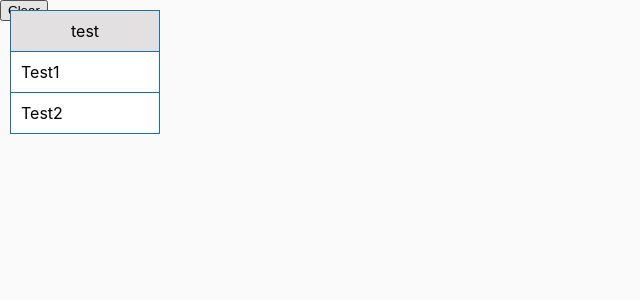
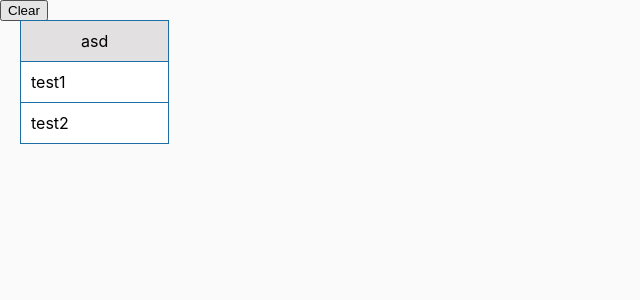
Before and after one commit to ganinw13120/ER-Drawer, a React (Create React App) app: page / in a window 1280 px wide. Shown: the top 300 px of the page, without its empty margins (0-640 px from the left). Built offline with nearby package versions, Linux system fonts and the light colour scheme.

Commit message:
feat: display snap points

```diff
--- a/src/App.css
+++ b/src/App.css
@@ -11,15 +11,18 @@
 }
 
 .box {
-  background-color: white;
-  border: 1px solid #1C6EA4;
   position: absolute;
+  cursor: grab;
   margin : 10px;
+  padding : 10px;
 }
 
-.box:hover {
+.box-inner-container {
+  border : 1px solid #1C6EA4;
+  background-color: white;
+}
+.box-inner-container:hover {
   background-color: #f0efef;
-  cursor: grab;
 }
 
 .box-header {
@@ -30,5 +33,10 @@
 }
 .box-detail {
   border-top : 1px solid #1C6EA4;
+  top : 0;
   padding : 10px;
 }
+.box-detail-container {
+  position: relative;
+  height: 100px;
+}
--- a/src/components/Drawer.tsx
+++ b/src/components/Drawer.tsx
@@ -16,16 +16,34 @@ type Line = {
 
 type Box = {
     ref: React.RefObject<HTMLDivElement>
-    title: string
-    entities: Array<string>
+    title: BoxTitle
+    entities: Array<BoxEntity>
     isHover: boolean
-    pos : Position
+    pos: Position
+}
+
+type BoxTitle = {
+    text: string
+    ref: React.RefObject<HTMLDivElement>
+}
+
+type BoxEntity = {
+    text: string
+    ref: React.RefObject<HTMLDivElement>
 }
 
 enum HoverType {
     None,
     Div,
-    Svg
+    Svg,
+    Point
+}
+
+type Point = {
+    box : Box
+    ref : React.RefObject<SVGElement>
+    pos : Position
+    isHover : boolean
 }
 
 const Drawer: React.FC<DrawerProps> = () => {
@@ -36,6 +54,8 @@ const Drawer: React.FC<DrawerProps> = () => {
 
     const [lines, setLines] = useState<Array<Line>>([]);
 
+    const [points, setPoints] = useState<Array<Point>>([]);
+
     const [boxes, setBoxes] = useState<Array<Box>>([]);
 
     const [hoverType, setHoverType] = useState<HoverType>(HoverType.None);
@@ -44,20 +64,35 @@ const Drawer: React.FC<DrawerProps> = () => {
 
     useEffect(() => {
         const ref = React.createRef<HTMLDivElement>();
+        const refTitle = React.createRef<HTMLDivElement>();
+        const refEntity1 = React.createRef<HTMLDivElement>();
+        const refEntity2 = React.createRef<HTMLDivElement>();
         const testBoxes: Array<Box> = [
             {
                 ref: ref,
-                title: "test",
-                entities: ['Test1', 'Test2'],
+                title: {
+                    text: 'asd',
+                    ref: refTitle
+                },
+                entities: [
+                    {
+                        text: 'test1',
+                        ref: refEntity1,
+                    },
+                    {
+                        text: 'test2',
+                        ref: refEntity2,
+                    }
+                ],
                 isHover: false,
-                pos : {
-                    x : 0,
-                    y : 0
+                pos: {
+                    x: 0,
+                    y: 0
                 }
             },
         ];
         setBoxes(testBoxes);
-    }, [])
+    }, []);
 
     const handleMouseMove = (e: React.MouseEvent<HTMLDivElement>) => {
         if (!isMouseClick) return;
@@ -65,24 +100,24 @@ const Drawer: React.FC<DrawerProps> = () => {
             x: e.pageX,
             y: e.pageY
         }
-        if (hoverType===HoverType.Div) {
-            const box = boxes.find(e=>e.isHover);
+        if (hoverType === HoverType.Div) {
+            const box = boxes.find(e => e.isHover);
             if (!box || !pivotPosition) {
                 console.log('error while finding draging box');
                 return;
             }
-            const newPos : Position = {
-                x : box.pos.x + (current.x - pivotPosition.x),
-                y : box.pos.y + (current.y - pivotPosition.y)
+            const newPos: Position = {
+                x: box.pos.x + (current.x - pivotPosition.x),
+                y: box.pos.y + (current.y - pivotPosition.y)
             }
             setPivotPosition(current);
-            setBoxes(prev=>{
+            setBoxes(prev => {
                 const temp = [...prev];
-                temp.find(e=>e.isHover)!.pos = newPos;
+                temp.find(e => e.isHover)!.pos = newPos;
                 return temp;
             })
         }
-        else if (hoverType===HoverType.Svg) {
+        else if (hoverType === HoverType.Svg) {
             setLines(prev => {
                 const temp = [...prev];
                 if (!temp.find(e => e.isFocus)) return temp;
@@ -97,7 +132,7 @@ const Drawer: React.FC<DrawerProps> = () => {
             x: e.pageX,
             y: e.pageY
         }
-        if (boxes.find(e=>e.isHover)) {
+        if (boxes.find(e => e.isHover)) {
             setHoverType(HoverType.Div);
             setPivotPosition(current);
         }
@@ -146,27 +181,116 @@ const Drawer: React.FC<DrawerProps> = () => {
         return <path d={path} stroke="black" fill="transparent" stroke-width="2" />
     }
 
+    const generatePointElement = (): ReactElement[] => {
+        const _points: ReactElement[] = [];
+        points.forEach((e, key) => {
+            _points.push(generatePoint(e.pos, key));
+        })
+        return _points;
+    }
+
+    const generatePoint = (pos: Position, key : number): ReactElement => {
+        const pointR = 2.5;
+        return <React.Fragment key={key}>
+            <svg onMouseEnter={()=>{onHoverPoint(key)}} onMouseLeave={()=>{onUnHoverPoint(key)}} key={key} style={{cursor : 'pointer', position: 'absolute', top: 0, zIndex: 10, width: `${pointR * 4}px`, height: `${pointR * 4}px`, transform: `translate(${pos.x - (pointR * 2)}px, ${pos.y + (pointR * 2)}px)` }}>
+                <circle cx={pointR * 2} cy={pointR * 2} r={pointR * 2} fill="red" />
+            </svg>
+        </React.Fragment>
+    }
+
     const onClear = () => {
         setLines([]);
     }
 
-    const onHoverDiv = (key : number) => {
+    const onHoverDiv = (key: number) => {
         if (isMouseClick) return;
-        setBoxes(prev=>{
+        setBoxes(prev => {
             const temp = [...prev];
             temp[key].isHover = true;
             return temp;
         })
     }
 
-    const onUnHoverDiv = (key : number) => {
+    const onUnHoverDiv = (key: number) => {
         if (isMouseClick) return;
-        setBoxes(prev=>{
+        setBoxes(prev => {
             const temp = [...prev];
             temp[key].isHover = false;
             return temp;
         })
     }
+
+    const onHoverPoint = (key : number) => {
+        setPoints(prev=>{
+            const temp = [...prev];
+            temp[key].isHover=true;
+            return temp;
+        })
+    }
+
+    const onUnHoverPoint = (key : number) => {
+        setPoints(prev=>{
+            const temp = [...prev];
+            temp[key].isHover=false;
+            return temp;
+        })
+    }
+
+    useEffect(()=>{
+        console.log(points.map(v=>v.isHover))
+    }, [points])
+
+    useEffect(() => {
+        const _points: Array<Point> = [];
+        boxes.filter(e=>e.isHover).forEach(e => {
+            const TitleL = React.createRef<SVGElement>();
+            const TitleR = React.createRef<SVGElement>();
+            _points.push({
+                isHover : false,
+                ref : TitleL,
+                box : e,
+                pos : {
+                    x: 0,
+                    y: e.title.ref.current!.clientHeight / 2,
+                }
+            })
+            _points.push({
+                isHover : false,
+                ref : TitleR,
+                box : e,
+                pos : {
+                    x: e.title.ref.current!.offsetWidth,
+                    y: e.title.ref.current!.offsetHeight / 2,
+                }
+            })
+            let sum = e.title.ref.current!.offsetHeight;
+            e.entities.forEach(en => {
+                const L = React.createRef<SVGElement>();
+                const R = React.createRef<SVGElement>();
+                _points.push({
+                    isHover : false,
+                    ref : L,
+                    box : e,
+                    pos : {
+                        x: 0,
+                        y: ( en.ref.current!.clientHeight / 2) + sum,
+                    }
+                })
+                _points.push({
+                    isHover : false,
+                    ref : R,
+                    box : e,
+                    pos : {
+                        x: en.ref.current!.offsetWidth,
+                        y: ( en.ref.current!.clientHeight / 2) + sum,
+                    }
+                })
+                sum += en.ref.current!.clientHeight;
+            })
+        })
+        setPoints(_points);
+    }, [boxes])
+
     return (
         <>
             <button onClick={onClear} style={{ position: 'absolute' }}>Clear</button>
@@ -174,10 +298,10 @@ const Drawer: React.FC<DrawerProps> = () => {
                 {(() => {
                     let _boxes: Array<ReactElement> = [];
                     boxes.forEach((e, key) => {
-                        _boxes.push(<>
+                        _boxes.push(<React.Fragment key={key}>
                             <div className='box'
                                 style={{
-                                    transform : `translate(${boxes[key].pos.x}px, ${boxes[key].pos.y}px)`,
+                                    transform: `translate(${boxes[key].pos.x}px, ${boxes[key].pos.y}px)`,
                                     // transition : 'all 0.01s'
                                 }}
                                 ref={boxes[key].ref}
@@ -188,26 +312,29 @@ const Drawer: React.FC<DrawerProps> = () => {
                                     onUnHoverDiv(key);
                                 }}
                             >
-                                <div className='box-header'>
-                                    {e.title}
+                                <div className='box-inner-container'>
+                                    <div className='box-header' ref={e.title.ref}>
+                                        {e.title.text}
                                     </div>
                                     {(() => {
                                         const details: Array<ReactElement> = [];
-                                    e.entities.forEach(entity => {
-                                        details.push(<>
-                                            <div className='box-detail'>
-                                                {entity}
+                                        e.entities.forEach((entity, key) => {
+                                            details.push(<React.Fragment key={key}>
+                                                <div className='box-detail' ref={entity.ref}>
+                                                    {entity.text}
                                                 </div>
-                                        </>)
+                                            </React.Fragment>)
                                         })
                                         return details;
                                     })()}
                                 </div>
-                        </>)
+                                {generatePointElement()}
+                            </div>
+                        </React.Fragment>)
                     })
                     return _boxes;
                 })()}
-                <svg style={{ width: '100%', height: '100%' }}>
+                <svg style={{ width: '100%', height: '100%', top: 0 }} >
                     <g>
                         {generateLineElement()}
                     </g>
```
Lines whose indentation alone changed are shown as unchanged.
